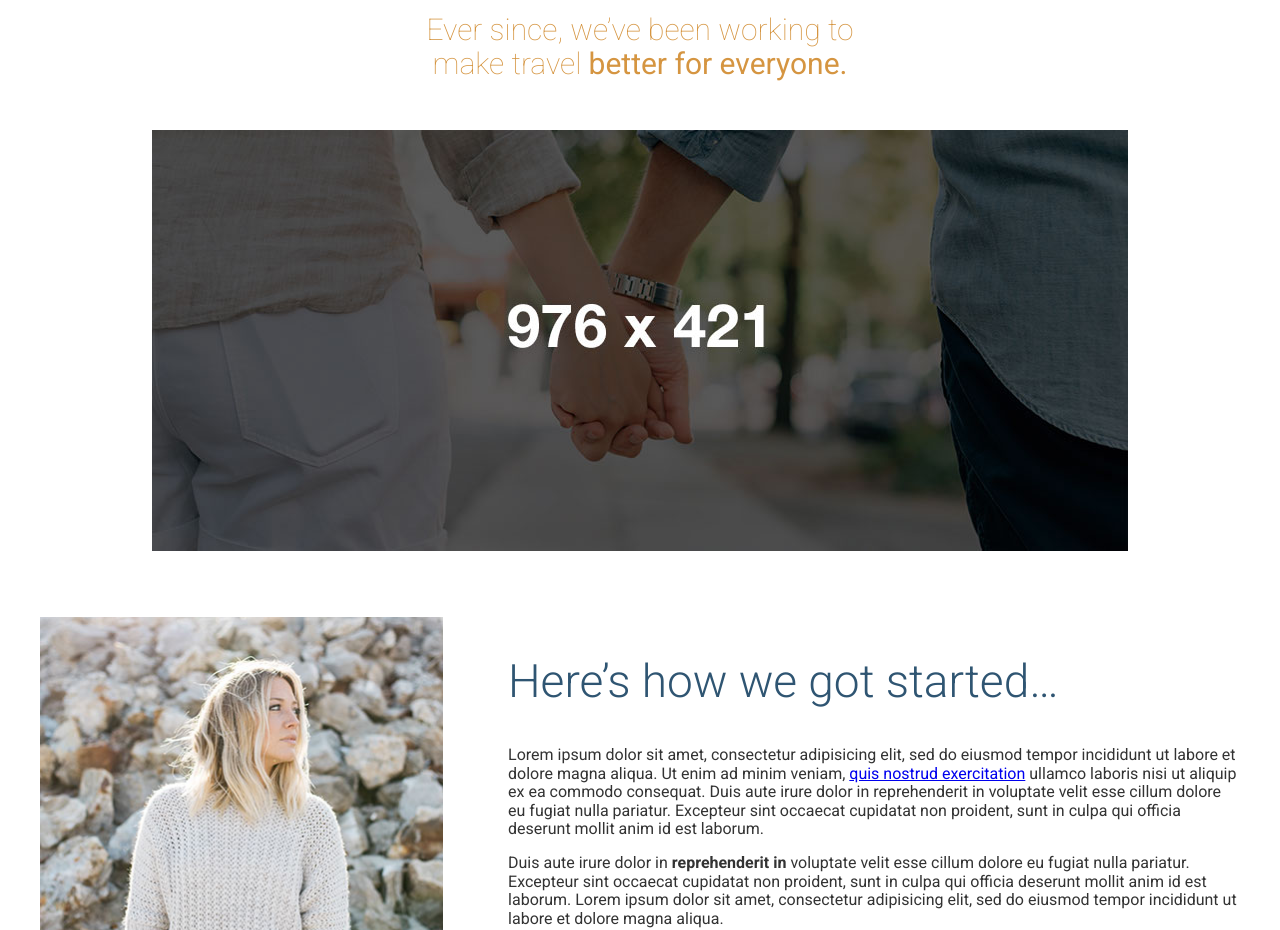
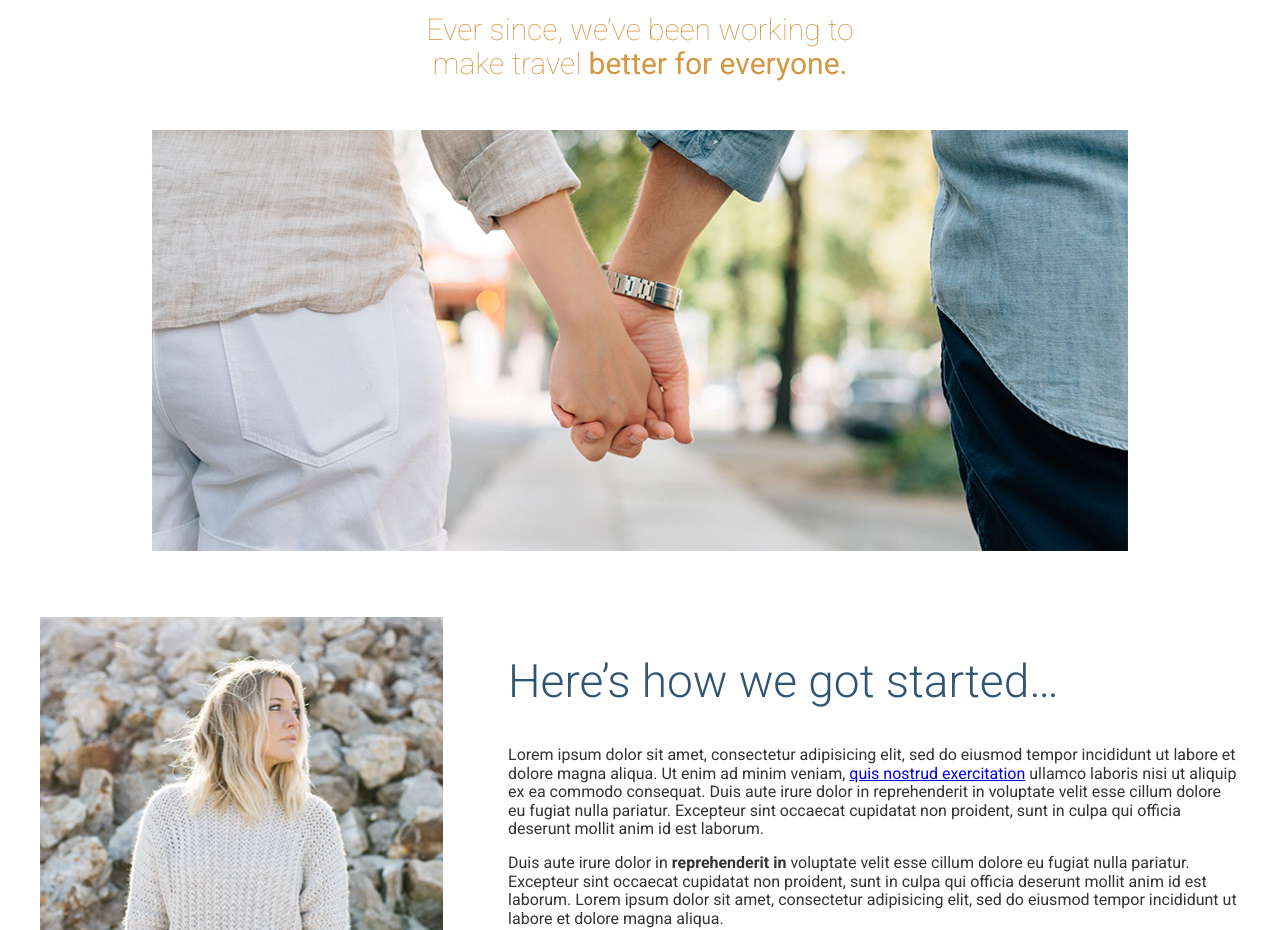
Before and after one commit to ysundev/travel-site, a website: page app/index.html in a window 1280 px wide. Shown: the part 960-1890 px from the top of the page. Drawn offline with Linux system fonts and the light colour scheme.

Commit message:
Replace test pictures

```diff
--- a/app/index.html
+++ b/app/index.html
@@ -41,7 +41,7 @@
         <h2 class="headline headline--centered headline--light headline--b-margin-small">The first trip we planned <strong>was our own.</strong> </h2>
         <h3 class="headline headline--centered headline--orange headline--small headline--narrow headline--light headline--b-margin-large">Ever since, we&rsquo;ve been working to make travel <strong>better for everyone.</strong></h3>
         <div class="wrapper wrapper--medium wrapper--b-margin">
-          <img sizes="(min-width: 970px) 976px, 100vw" srcset="assets/images/first-trip-low-res-i.jpg 565w, assets/images/first-trip-i.jpg 976w, assets/images/first-trip-hi-dpi-i.jpg 1952w" alt="Couple walking down a street.">
+          <img sizes="(min-width: 970px) 976px, 100vw" srcset="assets/images/first-trip-low-res.jpg 565w, assets/images/first-trip.jpg 976w, assets/images/first-trip-hi-dpi.jpg 1952w" alt="Couple walking down a street.">
         </div>
         <div class="row row--gutters">
           <div class="row__medium-4 row__medium-4--larger">
```
